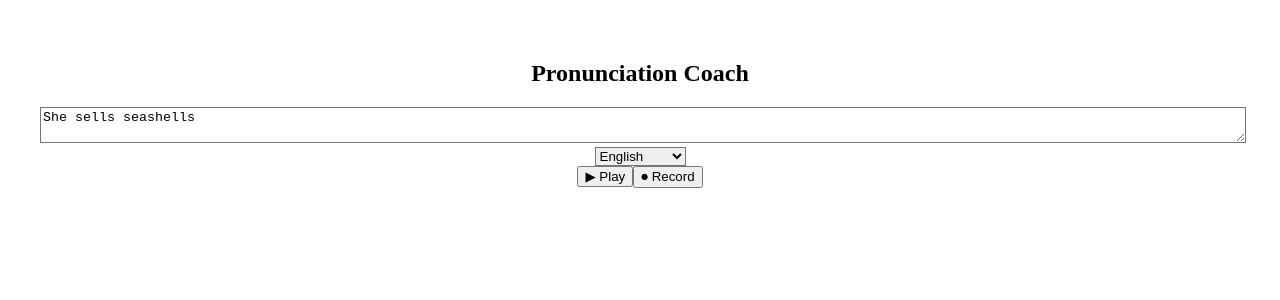
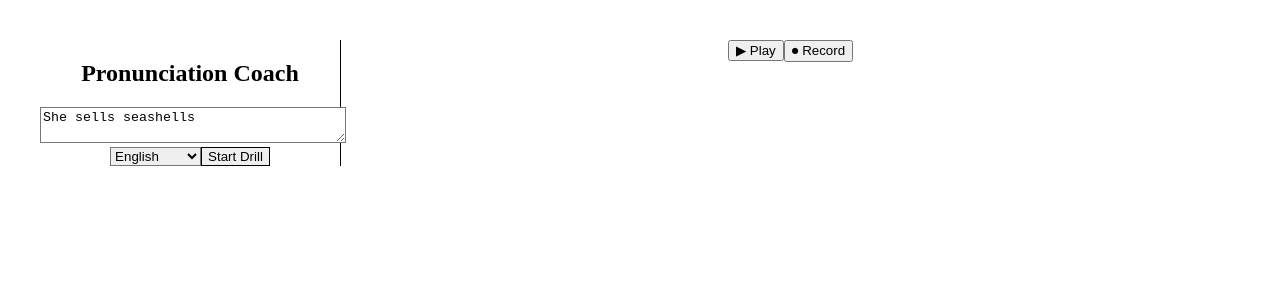
Before and after one commit to llm-case-studies/Sober-Body, a React (Vite) app in the folder apps/sober-body/: page /coach in a window 1280 px wide. Shown: the top 300 px of the page. Built offline with nearby package versions, Linux system fonts and the light colour scheme.

Commit message:
feat(ui): add multiline drills

```diff
--- a/apps/sober-body/src/components/PronunciationCoachUI.tsx
+++ b/apps/sober-body/src/components/PronunciationCoachUI.tsx
@@ -2,16 +2,32 @@ import { useState } from 'react'
 import PronunciationCoach from '../features/games/PronunciationCoach'
 
 export default function PronunciationCoachUI() {
-  const [phrase, setPhrase] = useState('She sells seashells')
+  const [raw, setRaw] = useState('She sells seashells')
+  const [deck, setDeck] = useState<string[]>([])
+  const [index, setIndex] = useState(0)
   const [locale, setLocale] = useState<'en-US' | 'pt-BR'>('en-US')
+
+  const start = () => {
+    const lines = raw
+      .split(/\r?\n/)
+      .map((l) => l.trim())
+      .filter(Boolean)
+    setDeck(lines)
+    setIndex(0)
+  }
+
+  const current = deck[index] ?? raw
+
   return (
-    <div className="p-4 space-y-4">
-      <h2 className="text-xl font-semibold">Pronunciation Coach</h2>
+    <div className="p-4 space-y-4 flex">
+      <div className="w-1/4 pr-4 border-r">
+        <h2 className="text-xl font-semibold mb-2">Pronunciation Coach</h2>
         <textarea
-        className="border p-2 w-full"
-        value={phrase}
-        onChange={(e) => setPhrase(e.target.value)}
+          className="border p-2 w-full mb-2"
+          value={raw}
+          onChange={(e) => setRaw(e.target.value)}
         />
+        <div className="space-x-2 mb-2">
           <select
             className="border p-1"
             value={locale}
@@ -20,7 +36,48 @@ export default function PronunciationCoachUI() {
             <option value="en-US">English</option>
             <option value="pt-BR">Portuguese</option>
           </select>
-      <PronunciationCoach phrase={phrase} locale={locale} />
+          <button onClick={start} className="border px-2 py-1">
+            Start Drill
+          </button>
+        </div>
+        {deck.length > 0 && (
+          <ul className="space-y-1 text-sm">
+            {deck.map((line, i) => (
+              <li key={i}>
+                <button
+                  className={
+                    'w-full text-left ' + (i === index ? 'font-bold' : '')
+                  }
+                  onClick={() => setIndex(i)}
+                >
+                  {line}
+                </button>
+              </li>
+            ))}
+          </ul>
+        )}
+      </div>
+      <div className="flex-1 pl-4 space-y-2">
+        {deck.length > 0 && (
+          <div className="space-x-2">
+            <button
+              onClick={() => setIndex((i) => i - 1)}
+              disabled={index === 0}
+              className="border px-2 py-1"
+            >
+              Prev
+            </button>
+            <button
+              onClick={() => setIndex((i) => i + 1)}
+              disabled={index >= deck.length - 1}
+              className="border px-2 py-1"
+            >
+              Next
+            </button>
+          </div>
+        )}
+        <PronunciationCoach phrase={current} locale={locale} />
+      </div>
     </div>
   )
 }
```
Lines whose indentation alone changed are shown as unchanged.
